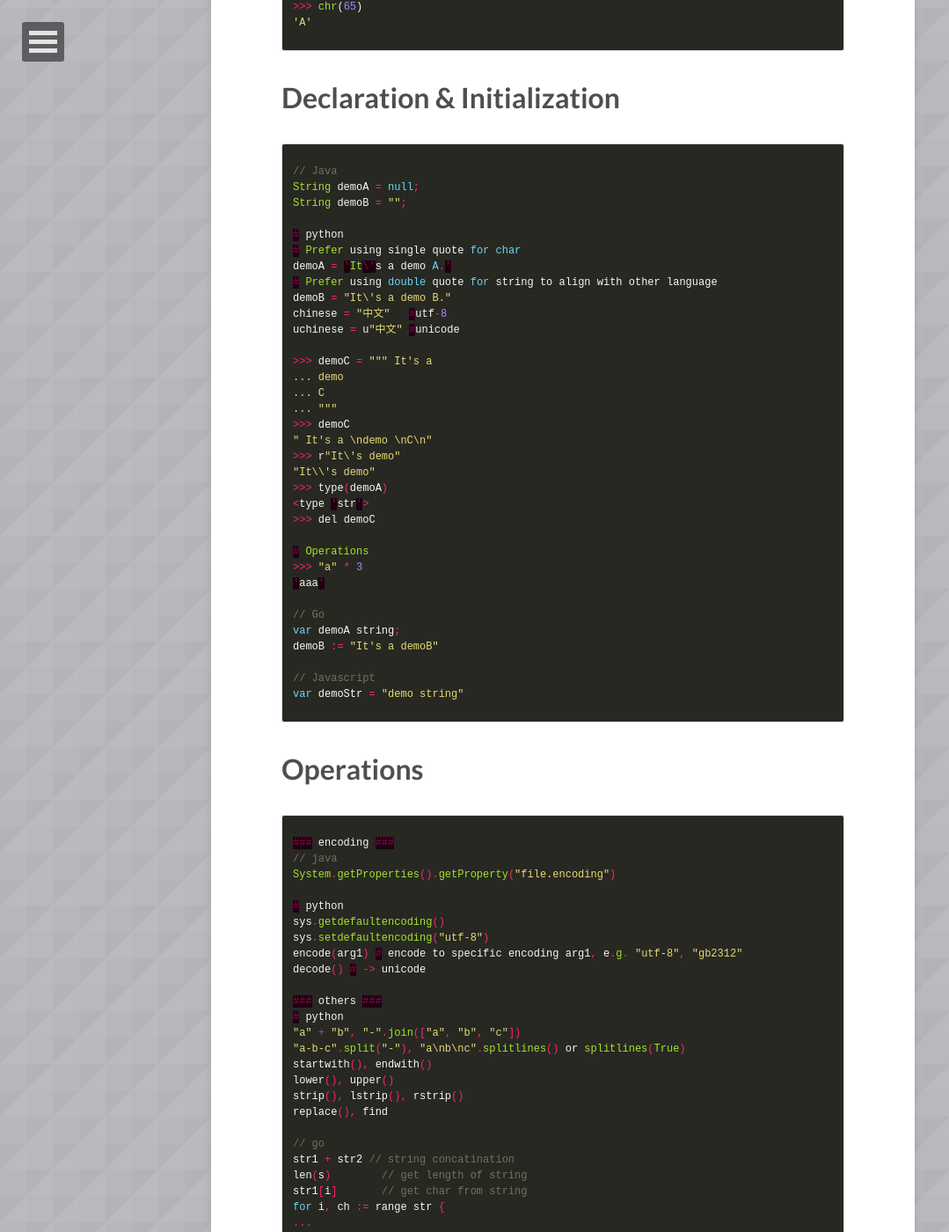
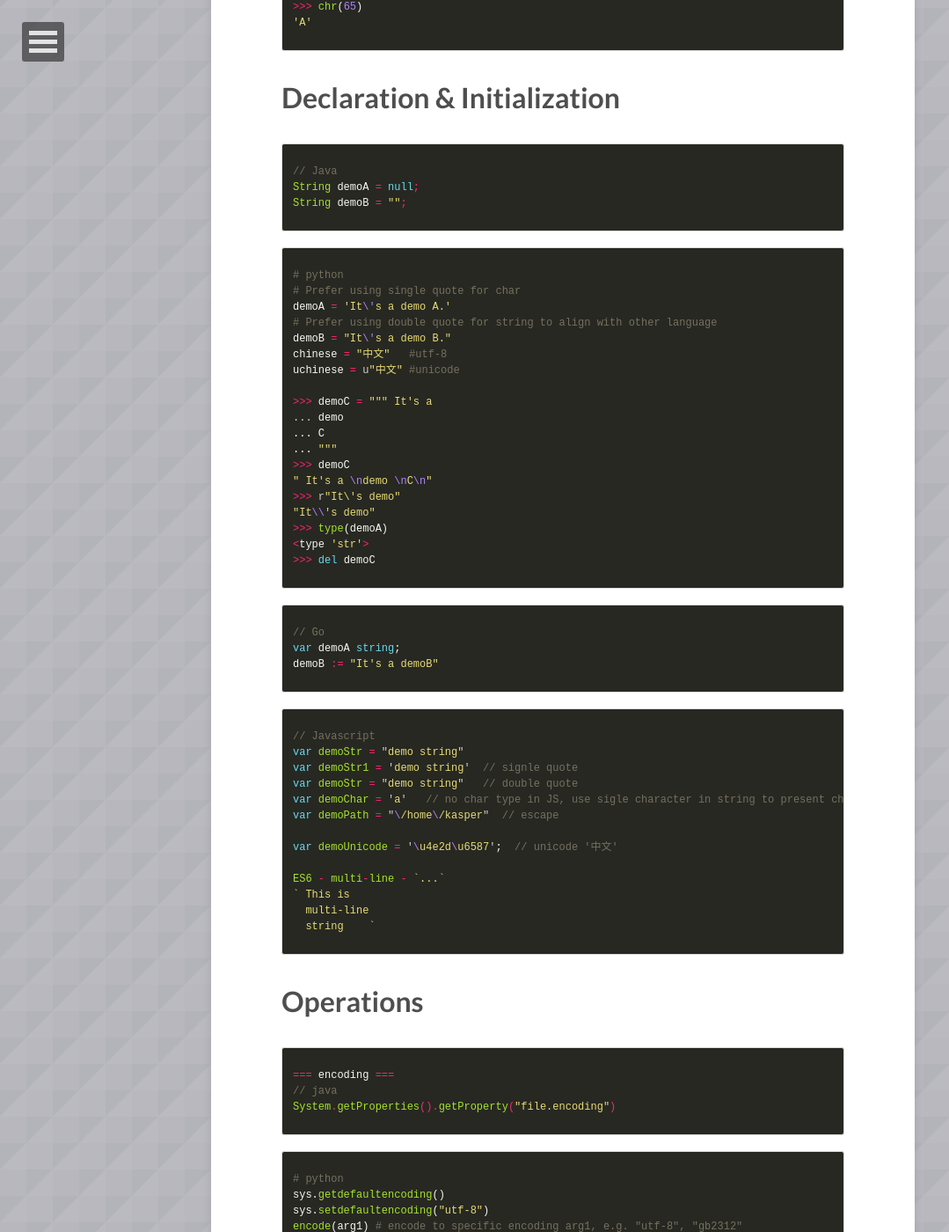
Before and after one commit to KasperDeng/kasperdeng.github.io, a Jekyll site: the page built from _posts/2015-01-08-StringInJavaPythonGoJS.md, in a window 1280 px wide and 1400 px high, scrolled down 651 px. Shown: the whole window at 88% size, without its empty margins (0-1079 px from the left). Built offline with Jekyll 4.4.1, drawn with Linux system fonts in a browser that asks for light colours; nearby versions of some CDN libraries; comment, search, counter and statistics services are not loaded; some of the changed text lies outside the part shown.

Commit message:
update old posts with js content and highlight

```diff
--- a/_posts/2015-01-08-StringInJavaPythonGoJS.md
+++ b/_posts/2015-01-08-StringInJavaPythonGoJS.md
@@ -34,7 +34,9 @@ image:
 // Java
 String demoA = null;
 String demoB = "";
+{% endhighlight %}
 
+{% highlight python %}
 # python
 # Prefer using single quote for char
 demoA = 'It\'s a demo A.'
@@ -54,33 +56,46 @@ uchinese = u"中文" #unicode
 >>> type(demoA)
 <type 'str'>
 >>> del demoC
+{% endhighlight %}
 
-# Operations
->>> "a" * 3
-'aaa'
-
+{% highlight go %}
 // Go
 var demoA string;
 demoB := "It's a demoB"
+{% endhighlight %}
 
+{% highlight javascript %}
 // Javascript
 var demoStr = "demo string"
+var demoStr1 = 'demo string'  // signle quote
+var demoStr = "demo string"   // double quote
+var demoChar = 'a'   // no char type in JS, use sigle character in string to present char
+var demoPath = "\/home\/kasper"  // escape
+
+var demoUnicode = '\u4e2d\u6587';  // unicode '中文'
+
+ES6 - multi-line - `...`
+` This is
+  multi-line
+  string    `
 {% endhighlight %}
 
 # Operations #
 
 {% highlight java %}
-### encoding ###
+=== encoding ===
 // java
 System.getProperties().getProperty("file.encoding")
+{% endhighlight %}
 
+{% highlight python %}
 # python
 sys.getdefaultencoding()
 sys.setdefaultencoding("utf-8")
 encode(arg1) # encode to specific encoding arg1, e.g. "utf-8", "gb2312"
 decode() # -> unicode
 
-### others ###
+### basic operations ###
 # python
 "a" + "b", "-".join(["a", "b", "c"])
 "a-b-c".split("-"), "a\nb\nc".splitlines() or splitlines(True)
@@ -89,6 +104,12 @@ lower(), upper()
 strip(), lstrip(), rstrip()
 replace(), find
 
+>>> "a" * 3
+'aaa'
+
+{% endhighlight %}
+
+{% highlight go %}
 // go
 str1 + str2 // string concatination
 len(s)        // get length of string
@@ -96,13 +117,19 @@ str1[i]       // get char from string
 for i, ch := range str {
 ...
 }
+{% endhighlight %}
 
+{% highlight javascript %}
 // Javascript
 str1 = '\u0041' // or double quota "\u0041"
 str1 += str2;
 str.length  // string length is attribute. In Java, length() is method
 str.toUpperCase()
 str1 === str2
+str2[0] // 'H'
+str2.indexOf('World')  // 6
+str2.substring(0, 5);  // Hello, range not include 5
+str2.substring(6);  // World
 {% endhighlight %}
 
 # format #
@@ -110,6 +137,9 @@ str1 === str2
 {% highlight java %}
 // java
 
+{% endhighlight %}
+
+{% highlight python %}
 # python
 # support as format in C
 # %[(key)][flags(-(left alignment)/+/#(i.e. #c, #X) etc)][width][.precision]typecode(d/f/s/x etc)
@@ -123,6 +153,9 @@ str1 === str2
 >>>"test {demo}".format(demo="Kasper")
 'test Kasper'
 
+{% endhighlight %}
+
+{% highlight go %}
 // go
 // %d, %f, %s, %x, %c
 fmt.Printf("The length of \"%s\" is %d \n", str, len(str))
```
Also changed, not shown: _posts/2015-01-02-TypeSystemInJavaPythonGoJS.md (+12 -8 lines).
